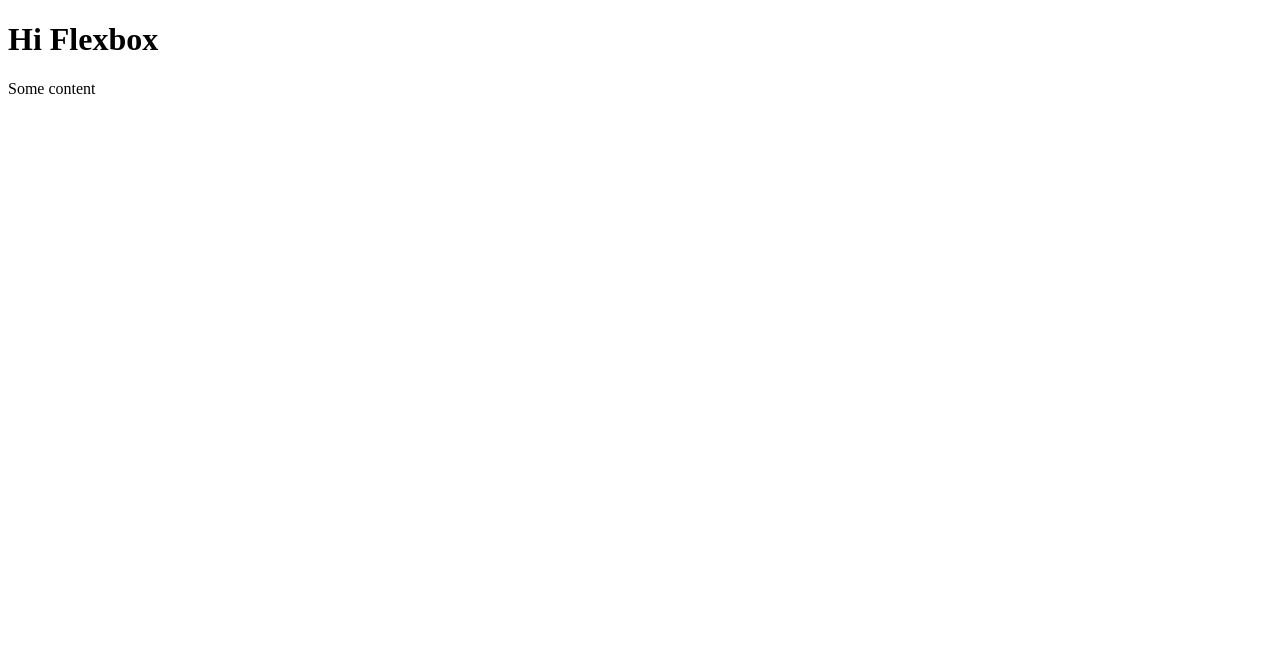
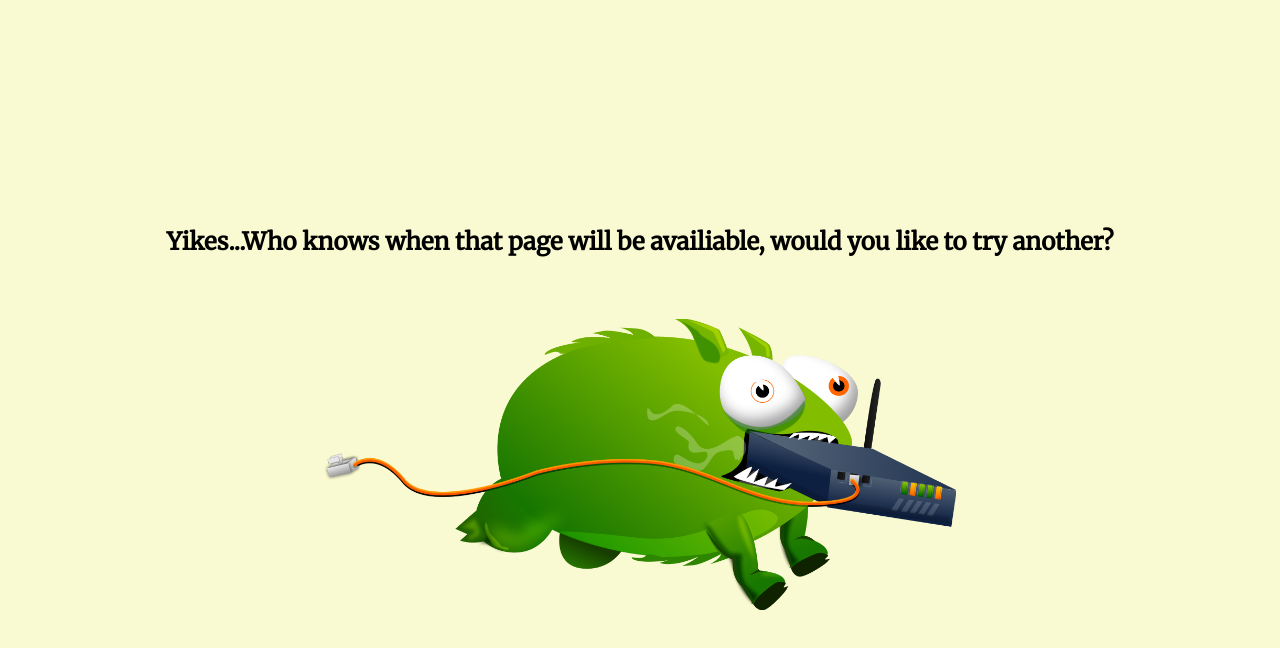
Before and after one commit to TheresaDonner/Flexbox-course, a plain HTML site: page index.html in a window 1280 px wide. Drawn offline with Linux system fonts and the light colour scheme.

Commit message:
Add files via upload

```diff
--- a/index.html
+++ b/index.html
@@ -4,10 +4,37 @@
     <meta charset="UTF-8">
     <meta name="viewport" content="width=, initial-scale=1.0">
     <meta http-equiv="X-UA-Compatible" content="ie=edge">
-    <title>Document</title>
+    <link href="https://fonts.googleapis.com/css?family=Merriweather&display=swap" rel="stylesheet">
+    <title>Error Page</title>
+
+    <style>
+    body{
+        background-color: lightgoldenrodyellow;
+        font-family: 'Merriweather', serif;
+    }
+    .error-wrapper {
+        display: flex;
+        justify-content: center;
+        align-items: center;
+        height: 100vh;
+        flex-direction: column;
+
+    }
+
+    .error-wrapper > .error-heading {
+        margin-bottom: 42px;
+    }
+    img {
+       width: 50%;
+    }
+    </style>
 </head>
 <body>
-    <h1>Hi Flexbox</h1>
-    <p>Some content</p>
+<div class="error-wrapper">
+    <div class="error-heading">
+        <h2>Yikes...Who knows when that page will be availiable, would you like to try another?</h2>
+    </div>
+    <img src="tbot.png" alt="">
+</div>
 </body>
 </html>
```
Also changed, not shown: tbot.png (added).
